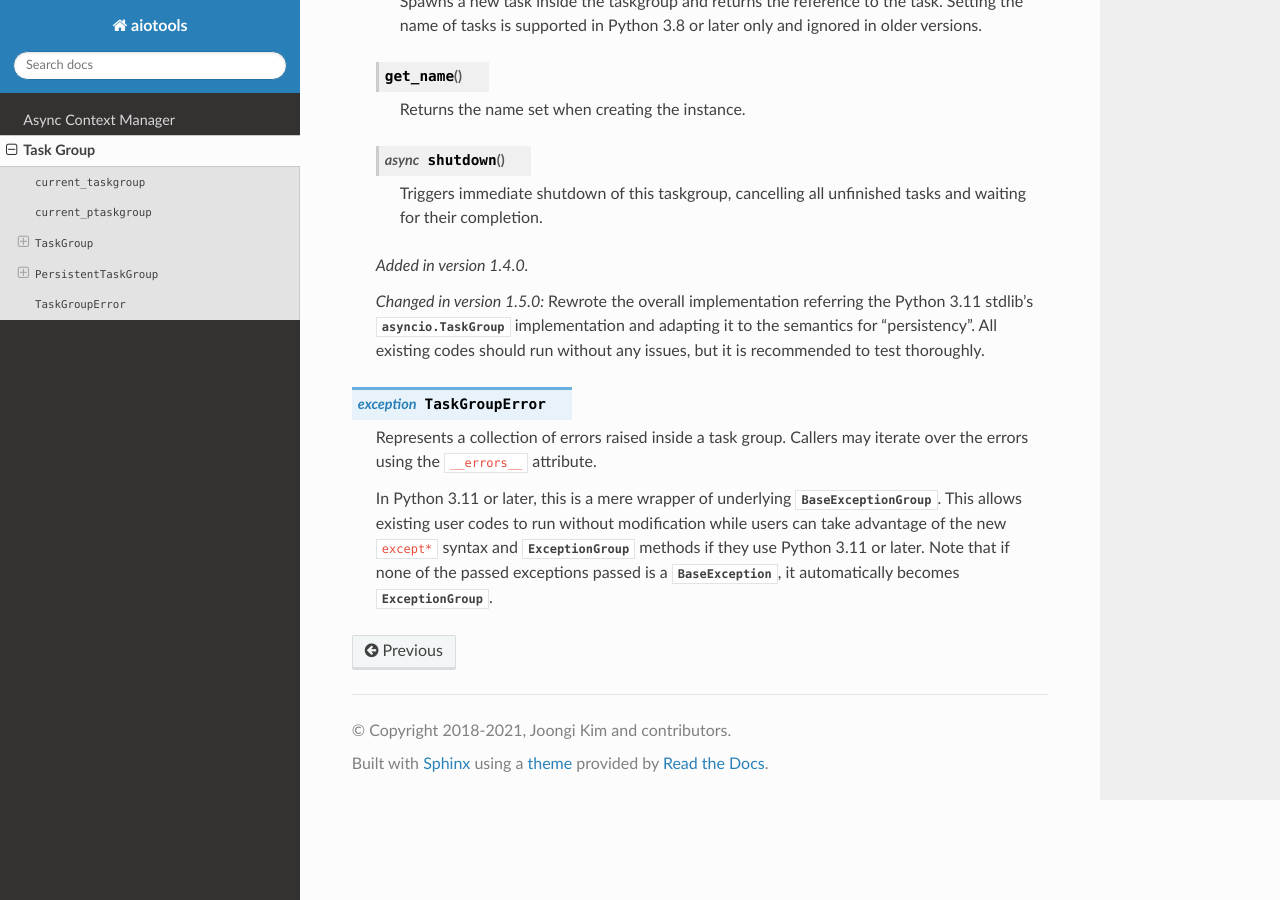
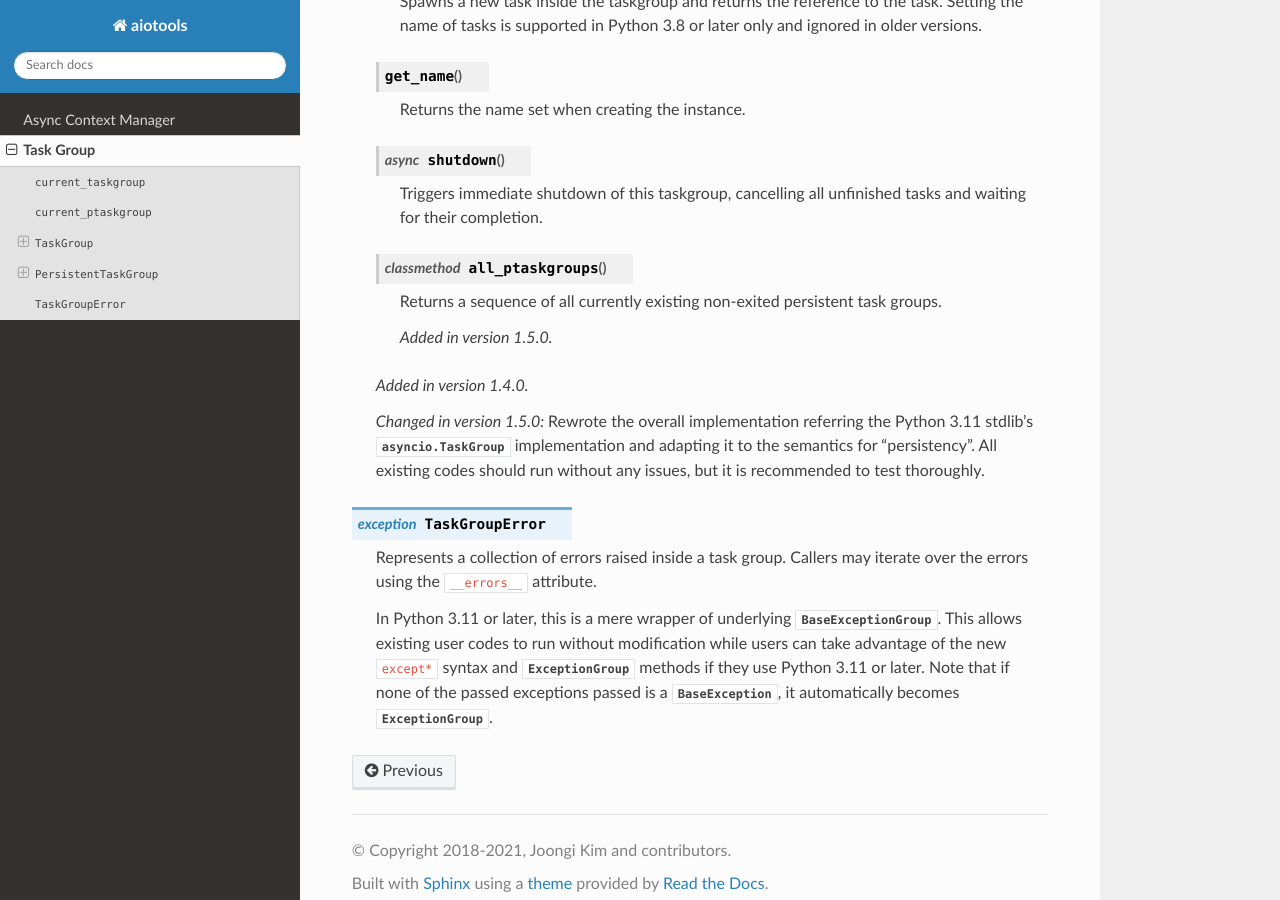
Before and after one commit to achimnol/aiotools, a Sphinx documentation site: the page built from docs/aiotools.taskgroup.rst, in a window 1280 px wide and 900 px high, scrolled down 1722 px. Built offline with Sphinx 7.4.7 and the Read the Docs theme 2.0.0, drawn with Linux system fonts in a browser that asks for light colours; pages that are not in the unit, such as notebooks, are missing from menus; the version number could not be read and is left out.

Commit message:
docs: Add all_ptaskgroups()

```diff
--- a/docs/aiotools.taskgroup.rst
+++ b/docs/aiotools.taskgroup.rst
@@ -106,6 +106,12 @@ Task Group
       Triggers immediate shutdown of this taskgroup, cancelling all
       unfinished tasks and waiting for their completion.
 
+   .. classmethod:: all_ptaskgroups()
+
+      Returns a sequence of all currently existing non-exited persistent task groups.
+
+      .. versionadded:: 1.5.0
+
    .. versionadded:: 1.4.0
 
    .. versionchanged:: 1.5.0
```
